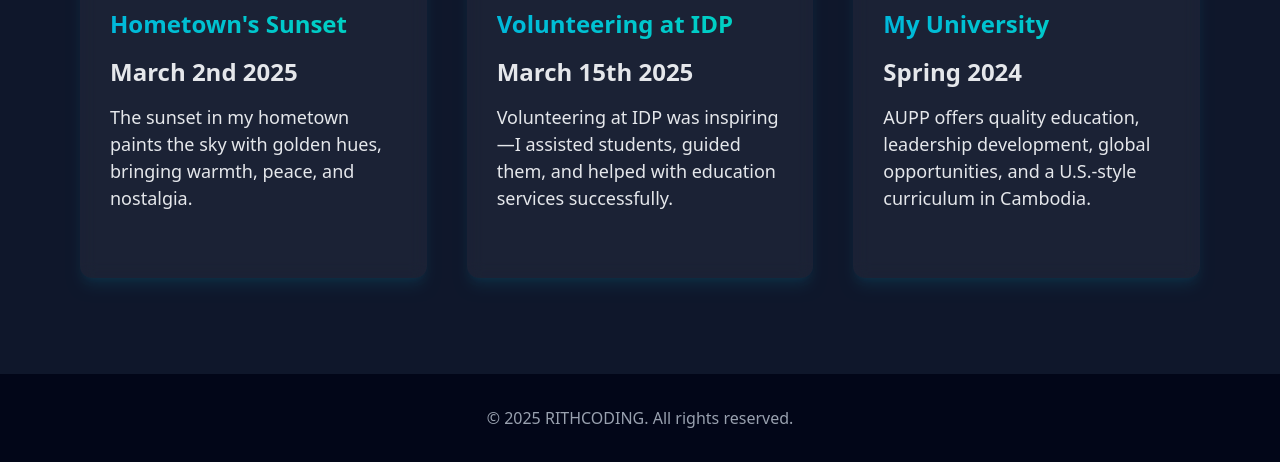
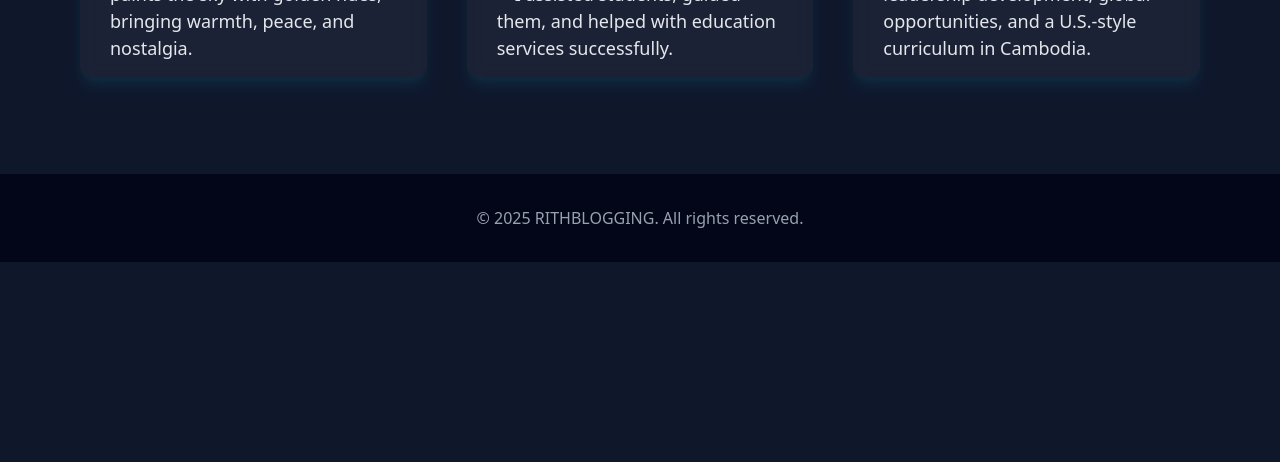
Before and after one commit to Dararith-ux/rithblog, a website: page miniproject/src/index.html in a window 1280 px wide. Shown: the part 2053-2515 px from the top of the page. After the commit the page ends 2315 px from the top, so only its background shows below. Drawn offline with Linux system fonts and the light colour scheme.

Commit message:
Finalized

```diff
--- a/miniproject/src/index.html
+++ b/miniproject/src/index.html
@@ -23,7 +23,7 @@
             <h1
               class="text-2xl md:text-3xl font-bold bg-gradient-to-r from-pink-500 to-yellow-500 bg-clip-text text-transparent"
             >
-              RITHCODING
+              RITHBLOGGING
             </h1>
           </div>
 
@@ -220,7 +220,7 @@
           </div>
           <div class="w-full mt-[10px] md:mt-[20px]">
             <div
-              class="grid grid-cols-1 sm:grid-cols-2 lg:grid-cols-3 gap-[40px] auto-rows-[600px]"
+              class="grid grid-cols-1 sm:grid-cols-2 xl:grid-cols-3 gap-[40px] 2xl:auto-rows-[600px] lg:auto-rows-[500px] "
             >
               <div
                 class="bg-white/5 backdrop-blur-sm overflow-hidden rounded-xl transition-transform duration-300 hover:scale-105 flex flex-col h-full shadow-lg shadow-cyan-500/10 hover:shadow-xl hover:shadow-cyan-500/20"
@@ -413,7 +413,7 @@
 
     <footer class="bg-slate-950 py-8 mt-16">
       <div class="container mx-auto px-4 text-center text-gray-400">
-        <p>&copy; 2025 RITHCODING. All rights reserved.</p>
+        <p>&copy; 2025 RITHBLOGGING. All rights reserved.</p>
       </div>
     </footer>
   </body>
```
Also changed, not shown: miniproject/src/output.css.
